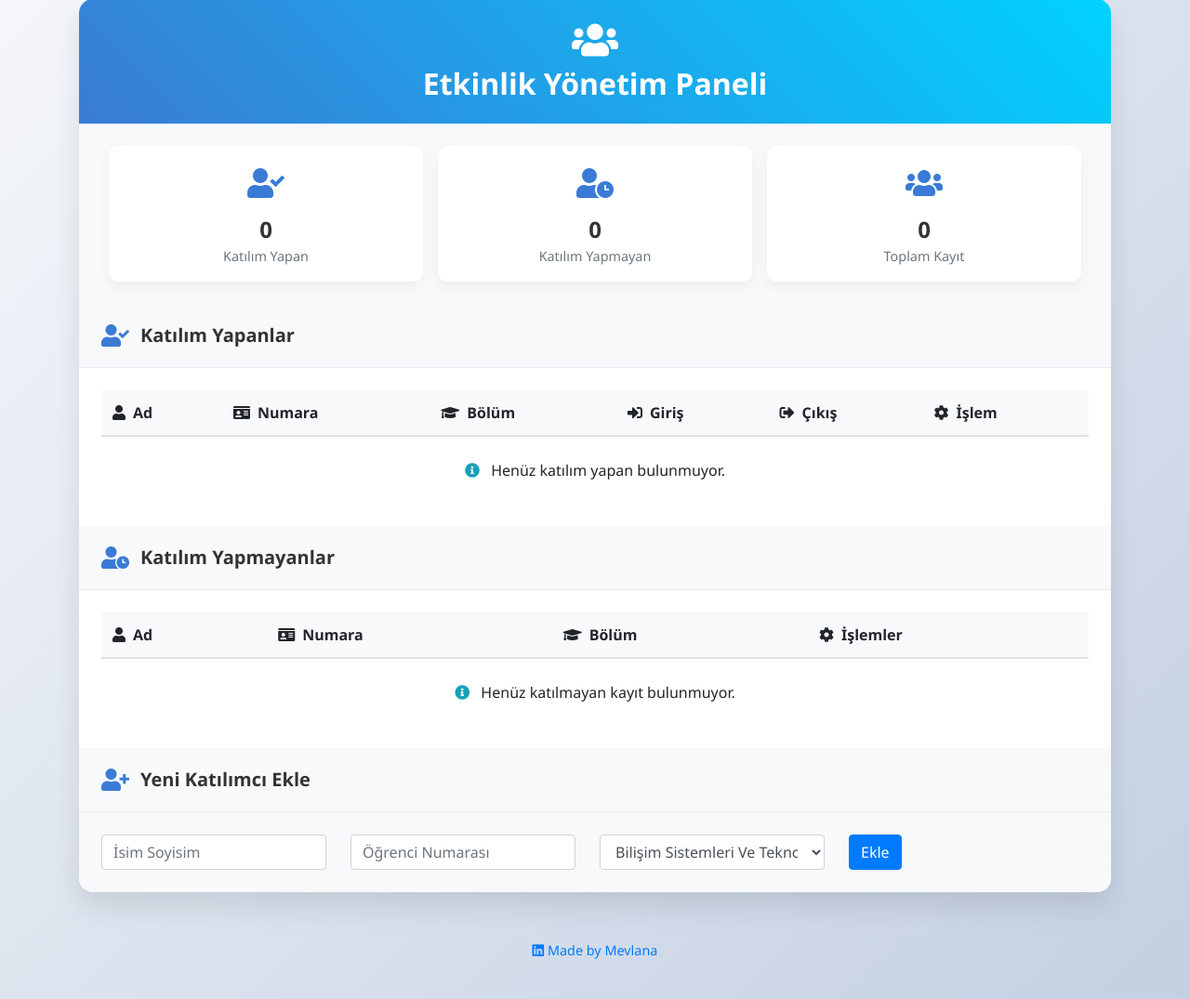
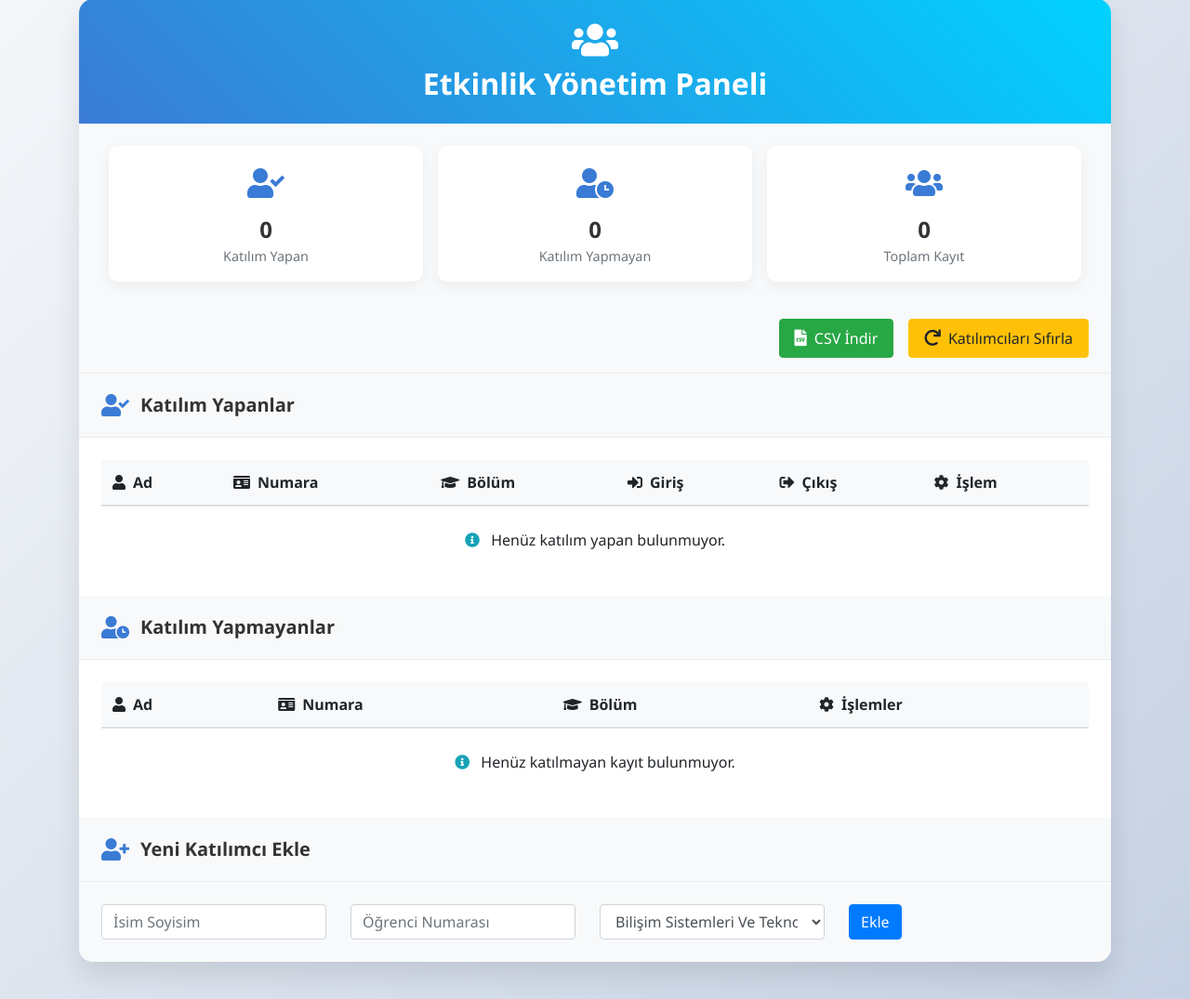
Before and after one commit to aziz-mevlana/etkinlik_qr, a Django app: page /etkinlik/katilimci-listesi/ in a window 1280 px wide. Shown: the part 33-1108 px from the top of the page at 93% size. Run offline with Django 5.2, Linux system fonts and the light colour scheme; the visitor is signed in with stand-in values (Sample User, id 1); data that the repository does not hold is empty; some libraries are stand-ins or nearby versions.

Commit message:
katılanları indirme ve toplu liste temizleme eklendi

```diff
--- a/etkinlik/static/etkinlik/css/katilimci_listesi.css
+++ b/etkinlik/static/etkinlik/css/katilimci_listesi.css
@@ -134,6 +134,27 @@ body {
     color: #333;
 }
 
+.action-buttons {
+    padding: 1rem 1.5rem;
+    background-color: #f8f9fa;
+    border-bottom: 1px solid #e9ecef;
+    display: flex;
+    gap: 1rem;
+    justify-content: flex-end;
+}
+
+.action-buttons .btn {
+    display: inline-flex;
+    align-items: center;
+    gap: 0.5rem;
+    padding: 0.5rem 1rem;
+    font-weight: 500;
+}
+
+.action-buttons .btn i {
+    font-size: 1.1rem;
+}
+
 @media (max-width: 767px) {
     .stats-row {
         flex-direction: column;
--- a/etkinlik/templates/etkinlik/katilimci_listesi.html
+++ b/etkinlik/templates/etkinlik/katilimci_listesi.html
@@ -35,6 +35,19 @@
                     <div class="count">{{ toplam_katilimci }}</div>
                     <div class="label">Toplam Kayıt</div>
                 </div>
+            </div>
+
+            <!-- İşlem Butonları -->
+            <div class="action-buttons">
+                <a href="{% url 'csv_indir' %}" class="btn btn-success">
+                    <i class="fas fa-file-csv"></i> CSV İndir
+                </a>
+                <form method="post" action="{% url 'katilimcilari_sifirla' %}" style="display: inline;">
+                    {% csrf_token %}
+                    <button type="submit" class="btn btn-warning" onclick="return confirm('Tüm katılımcıların durumu sıfırlanacak. Emin misiniz?')">
+                        <i class="fas fa-redo"></i> Katılımcıları Sıfırla
+                    </button>
+                </form>
             </div>
 
             <!-- Katılım Yapanlar Bölümü -->
--- a/etkinlik/urls.py
+++ b/etkinlik/urls.py
@@ -10,4 +10,6 @@ urlpatterns = [
     path('katilimci-ekle/', views.katilimci_ekle, name='katilimci_ekle'),
     path('katilimci-sil/<int:ticket_id>/', views.katilimci_sil, name='katilimci_sil'),
     path('katilimci-katildi/<int:ticket_id>/', views.katilimci_katildi, name='katilimci_katildi'),
+    path('csv-indir/', views.csv_indir, name='csv_indir'),
+    path('katilimcilari-sifirla/', views.katilimcilari_sifirla, name='katilimcilari_sifirla'),
 ]
--- a/etkinlik/views.py
+++ b/etkinlik/views.py
@@ -1,7 +1,8 @@
 import io, base64, qrcode, uuid
 import json
 import os
-from django.http import JsonResponse, HttpResponseRedirect
+import csv
+from django.http import JsonResponse, HttpResponseRedirect, HttpResponse
 from django.views.decorators.csrf import csrf_exempt
 from .models import Ticket
 from django.shortcuts import render, get_object_or_404
@@ -10,6 +11,7 @@ from django.urls import reverse
 from django.utils import timezone
 from datetime import datetime, timedelta
 from django.conf import settings
+from django.contrib.auth.decorators import login_required
 
 def get_day_number():
     # Etkinliğin başlangıç tarihi (6 Haziran 2024)
@@ -110,14 +112,15 @@ def qr_kod_onayla(request):
             # Veritabanında QR kodu eşleşen bileti bulmaya çalışıyoruz.
             ticket = Ticket.objects.get(qr_code=qr_data)
 
-            if ticket.is_joined:
+            # Eğer kişi çıkış yapmışsa tekrar giriş yapabilir
+            if ticket.is_joined and ticket.leave_date is None:
                 return JsonResponse({'status': 'error', 'message': 'Bu bilet zaten kullanılmış.'})
 
             # Katılım onaylama işlemi
             ticket.is_joined = True
             current_time = timezone.now()
-            if ticket.entry_date is None:
-                ticket.entry_date = current_time
+            ticket.entry_date = current_time
+            ticket.leave_date = None  # Çıkış tarihini sıfırla
             ticket.save()
 
             # Loglama işlemi
@@ -143,6 +146,9 @@ def qr_cikis_onayla(request):
 
             if not ticket.is_joined:
                 return JsonResponse({'status': 'error', 'message': 'Bu bilet henüz kullanılmamış.'})
+
+            if ticket.leave_date is not None:
+                return JsonResponse({'status': 'error', 'message': 'Bu bilet için zaten çıkış yapılmış.'})
 
             # Çıkış onaylama işlemi
             current_time = timezone.now()
@@ -172,6 +178,38 @@ def katilimci_listesi(request):
     return render(request, "etkinlik/katilimci_listesi.html", {"katilanlar": katilanlar, "katilmayanlar": katilmayanlar, "toplam_katilimci":toplam_katilimci, "form": KatilimForm()})
 
 @login_required
+def csv_indir(request):
+    response = HttpResponse(content_type='text/csv')
+    response['Content-Disposition'] = 'attachment; filename="katilimci_listesi.csv"'
+
+    writer = csv.writer(response)
+    writer.writerow(['Ad', 'Öğrenci Numarası', 'Bölüm', 'Giriş Tarihi', 'Çıkış Tarihi'])
+
+    katilanlar = Ticket.objects.filter(is_joined=True)
+    for katilimci in katilanlar:
+        writer.writerow([
+            katilimci.name,
+            katilimci.student_id,
+            katilimci.get_department_display(),
+            katilimci.entry_date.strftime('%Y-%m-%d %H:%M:%S') if katilimci.entry_date else '-',
+            katilimci.leave_date.strftime('%Y-%m-%d %H:%M:%S') if katilimci.leave_date else '-'
+        ])
+
+    return response
+
+@login_required
+def katilimcilari_sifirla(request):
+    if request.method == 'POST':
+        # Tüm katılımcıların katılım durumunu sıfırla
+        Ticket.objects.all().update(
+            is_joined=False,
+            entry_date=None,
+            leave_date=None
+        )
+        return HttpResponseRedirect(reverse("katilimci_listesi"))
+    return HttpResponseRedirect(reverse("katilimci_listesi"))
+
+@login_required
 def katilimci_ekle(request):
     if request.method == "POST":
         form = KatilimForm(request.POST)
```
